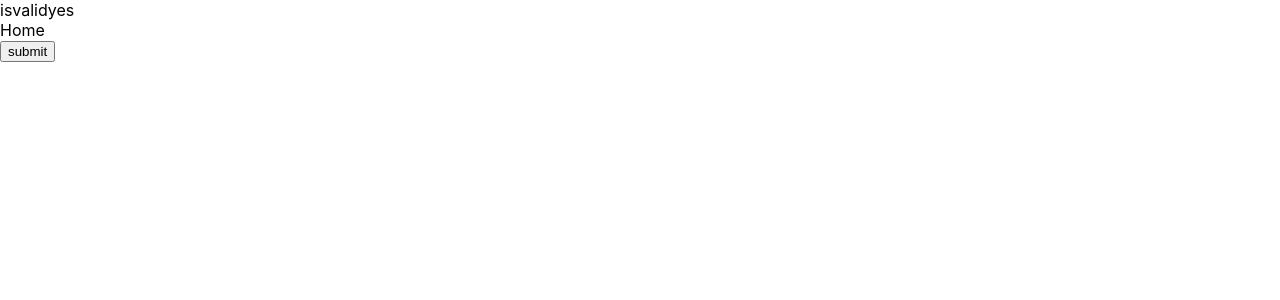
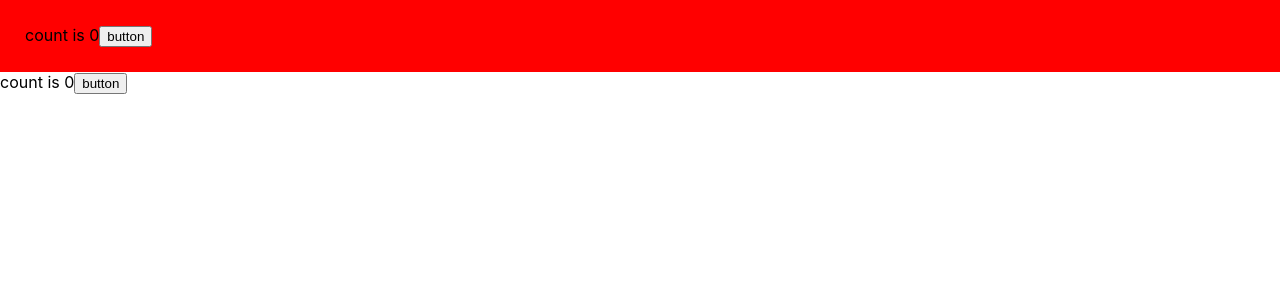
Before and after one commit to rushabh9430/First-react-app, a React (Create React App) app: page / in a window 1280 px wide. Shown: the top 300 px of the page. Built offline with nearby package versions, Linux system fonts and the light colour scheme.

Commit message:
Higher order components react

```diff
--- a/src/App.js
+++ b/src/App.js
@@ -1,35 +1,35 @@
-import React , { Component , setState } from 'react'
-export default class App extends Component {
+import React , { useState } from 'react'
 
-    constructor(){
-        super()
-        this.state = {
-            isvalid : true
-        }
-    }
-    clickme = () => {
-        this.setState({isvalid : !this.state.isvalid})
-    }
-    render(){
-
-        return(
-            <div>
-                isvalid{this.state.isvalid ? 'yes' : "no"}
-                {this.state.isvalid && <Home />}
-                <button onClick={this.clickme}>submit</button>
-            </div>
-        )
-    }
+export default function App() {
+  return (
+    <div >
+      <HOC component={Counter} />
+      <Counter />
+    </div>
+  )
 }
 
-class Home extends Component{
+const HOC = (props) => {
+    return(
+        <div style={{backgroundColor : 'red' , padding : 25 }}>
+            <props.component />
+        </div>
+    )
+}
 
-    componentWillUnmount(){
-        alert("are you sure exit this page ?")
+
+
+const Counter = () => {
+
+    const [count, setcount] = useState(0)
+
+    const onclickHandler = () => {
+        setcount(count + 1)
     }
-    render(){
-        return(
-            <div>Home</div>
-        )
-    }
+    return(
+        <div>
+            count is {count}
+            <button onClick={onclickHandler}>button</button>
+        </div>
+    )
 }
```
